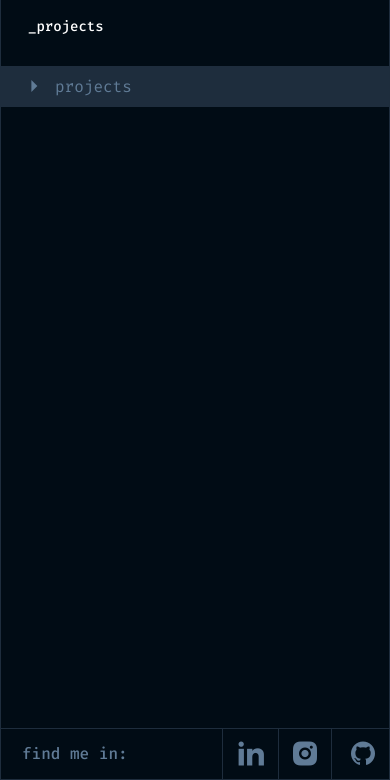
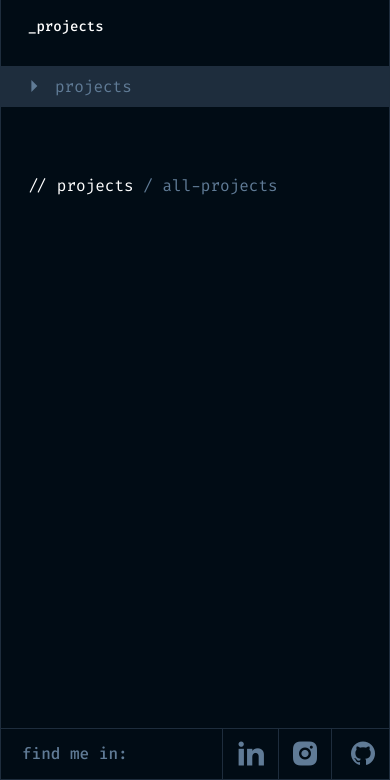
Before and after one commit to RomaDel1fe/roma-delife, a plain HTML site: page projects.html in a window 390 px wide. Shown: the part 64-844 px from the top of the page. Drawn offline with nearby package versions, Linux system fonts and the light colour scheme; files whose address does not match are found by name.

Commit message:
added tag-bar and adaptive it

```diff
--- a/js/main.js
+++ b/js/main.js
@@ -14,6 +14,6 @@ $(document).ready(function(){
 
 $(document).ready(function(){
    $('.side-bar__title').click(function(event){
-      $('.icon-triangle,.title_text,.side-bar__item').toggleClass('side-bar_active')
+      $('.icon-triangle,.title_text,.side-bar__list,.side-bar__item').toggleClass('side-bar_active')
    })
 })
--- a/projects.html
+++ b/projects.html
@@ -55,6 +55,13 @@
                </ul>
             </div>
          </div>
+         <div class="tab-bar">
+            <div class="tab-bar__inner">
+               <div class="tab-bar__item">
+                  <p class="tab-bar__content"><span>// projects</span> <span>/</span> all-projects</p>
+               </div>
+            </div>
+         </div>
       </div>
 
       <footer class="footer">
--- a/scss/adaptability/projects/_side-bar.scss
+++ b/scss/adaptability/projects/_side-bar.scss
@@ -19,9 +19,9 @@
    .side-bar{
       display: block;
       position: static;
-      height: 100px;
+      // height: 100px;
       width: 100%;
-      margin: 0 0 38px 0;
+      margin: 0 0 30px 0;
       border: 0;
       &__title{
          padding: 0 0 0 27px;
@@ -34,8 +34,14 @@
          padding: 16px 0 0 0;
       }
       &__list{
+         position: relative;
+         left: -200%;
          height: 100%;
          width: 100%;
+         transition: all 0.1s linear;
+         &.side-bar_active{
+            left: 0;
+         }
       }
       &__item{
          padding: 0 0 0 27px;
--- /dev/null
+++ b/scss/adaptability/projects/_tab-bar.scss
@@ -0,0 +1,22 @@
+@media (max-width:769px){
+   .tab-bar{
+      margin: 0;
+      &__inner{
+         padding: 0 0 0 27px;
+         border-bottom: 0;
+      }
+      &__item{
+         padding: 0;
+         border-right: 0;
+      }
+      &__content{
+         & span{
+            display: inline;
+            color: #FFFFFF;
+         }
+         & span:last-child{
+            color: #607B96;
+         }
+      }
+   }
+}
--- a/scss/content/projects/_side-bar.scss
+++ b/scss/content/projects/_side-bar.scss
@@ -15,7 +15,7 @@
    position: absolute;
    top: 61px;
    bottom: 51px;
-   width: 17.05%;
+   width: 17.1%;
    border: 1px solid #1E2D3D;
    &__title {
       display: flex;
@@ -51,7 +51,7 @@
    &__list{
       position: relative;
       & li{
-         position: absolute;
+         position: relative;
          left: -200%;
          margin: 0 0 20px;
          transition: all 0.3s linear;
@@ -78,13 +78,13 @@
       &+label::before{
          content: " ";
          display: inline-block;
-         width: 19px;
-         height: 19px;
+         width: 15px;
+         height: 15px;
          flex-shrink: 0;
          flex-grow: 0;
          border: 1px solid #607B96;
          border-radius: 2px;
-         margin: 0 15px 0 0;
+         margin: 0 10px 0 0;
          background-repeat: no-repeat;
          background-position: center center;
          background-size: 80% 80%;
--- /dev/null
+++ b/scss/content/projects/_tab-bar.scss
@@ -0,0 +1,23 @@
+.tab-bar {
+   margin: 0 0 0 17.2%;
+   &__inner {
+      padding: 62px 0 0 0;
+      border-bottom: 1px solid #1E2D3D;
+   }
+
+   &__item {
+      display: inline-block;
+      padding: 10px 30px 10px 15px;
+      border-right: 1px solid #1E2D3D;
+   }
+
+   &__content {
+      font-weight: 400;
+      font-size: 16px;
+      line-height: 21px;
+      color: #607B96;
+      & span{
+         display: none;
+      }
+   }
+}
--- a/scss/style.scss
+++ b/scss/style.scss
@@ -13,3 +13,5 @@
 // Projects page
 @import "content/projects/side-bar";
 @import "adaptability/projects/side-bar";
+@import "content/projects/tab-bar";
+@import "adaptability/projects/tab-bar";
```
Also changed, not shown: css/style.css.
